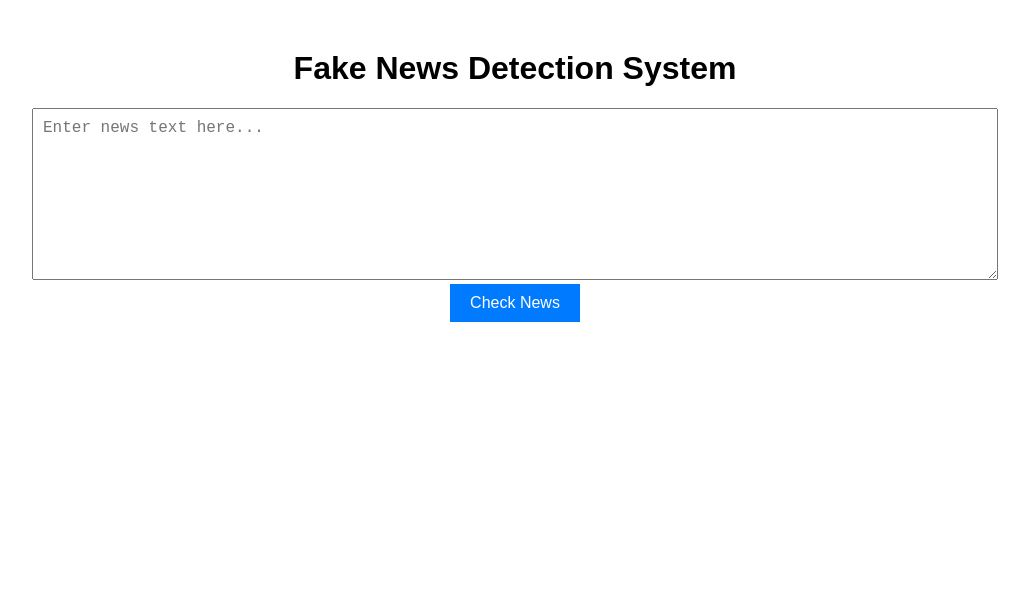
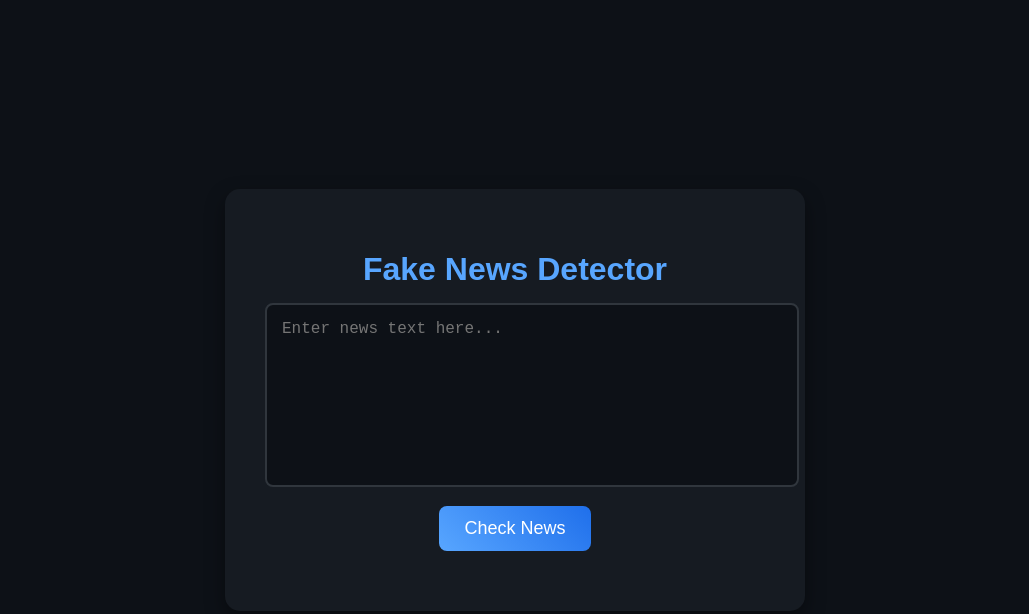
Before and after one commit to karthik2004-cyber/Fake-news-Detector, a plain HTML site: page index.html in a window 1280 px wide. Shown: the whole page, without its empty margins (125-1154 px from the left). Drawn offline with Linux system fonts and the light colour scheme.

Commit message:
index.html

```diff
--- a/index.html
+++ b/index.html
@@ -6,40 +6,79 @@
     <title>Fake News Detector</title>
     <style>
         body {
-            font-family: Arial, sans-serif;
+            font-family: 'Poppins', sans-serif;
+            background-color: #0d1117;
+            color: #fff;
+            display: flex;
+            justify-content: center;
+            align-items: center;
+            height: 100vh;
+            margin: 0;
+        }
+        .container {
+            background: #161b22;
+            padding: 40px;
+            border-radius: 15px;
+            box-shadow: 0px 8px 20px rgba(0, 0, 0, 0.4);
             text-align: center;
-            margin: 50px;
+            width: 90%;
+            max-width: 500px;
+            transition: transform 0.3s ease;
+        }
+        .container:hover {
+            transform: scale(1.02);
+        }
+        h1 {
+            color: #58a6ff;
+            margin-bottom: 15px;
         }
         textarea {
-            width: 80%;
+            width: 100%;
             height: 150px;
-            padding: 10px;
+            padding: 15px;
             font-size: 16px;
+            border: 2px solid #30363d;
+            border-radius: 8px;
+            outline: none;
+            background: #0d1117;
+            color: #c9d1d9;
+            resize: none;
+            transition: border 0.3s ease;
+        }
+        textarea:focus {
+            border-color: #58a6ff;
         }
         button {
-            background-color: #007BFF;
+            background: linear-gradient(45deg, #58a6ff, #1f6feb);
             color: white;
-            padding: 10px 20px;
+            padding: 12px 25px;
             border: none;
             cursor: pointer;
-            font-size: 16px;
+            font-size: 18px;
+            border-radius: 8px;
+            margin-top: 15px;
+            transition: 0.3s ease;
         }
         button:hover {
-            background-color: #0056b3;
+            background: linear-gradient(45deg, #1f6feb, #0d419d);
+            transform: scale(1.05);
         }
         #result {
             margin-top: 20px;
             font-size: 20px;
             font-weight: bold;
+            color: #ffa657;
+            transition: color 0.3s ease;
         }
     </style>
 </head>
 <body>
-    <h1>Fake News Detection System</h1>
-    <textarea id="newsText" placeholder="Enter news text here..."></textarea><br>
-    <button onclick="checkNews()">Check News</button>
-    <p id="result"></p>
-
+    <div class="container">
+        <h1>Fake News Detector</h1>
+        <textarea id="newsText" placeholder="Enter news text here..."></textarea><br>
+        <button onclick="checkNews()">Check News</button>
+        <p id="result"></p>
+    </div>
     <script>
         async function checkNews() {
             const text = document.getElementById("newsText").value.trim();
@@ -47,21 +86,17 @@
                 alert("Please enter some text!");
                 return;
             }
-
             try {
-                const response = await fetch("https://abcd1234.ngrok.io/predict", {
+                const response = await fetch("http://192.168.1.10:5000/predict", {
                     method: "POST",
                     headers: { "Content-Type": "application/json" },
                     body: JSON.stringify({ text: text })
                 });
-
                 if (!response.ok) {
                     throw new Error("Network response was not ok");
                 }
-
                 const data = await response.json();
                 document.getElementById("result").innerText = "Prediction: " + data.prediction;
-
             } catch (error) {
                 console.error("Error:", error);
                 document.getElementById("result").innerText = "Error: Could not connect to the server!";
```
